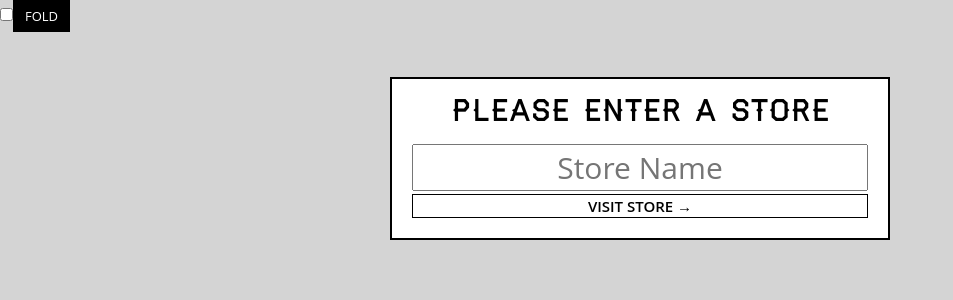
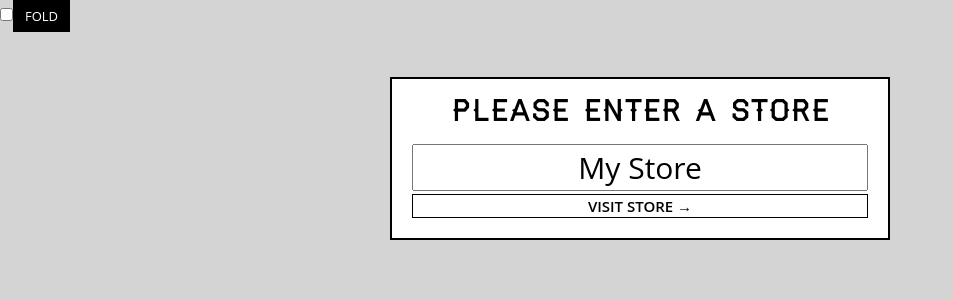
Before and after one commit to peter-aryanto/ReactWesbos, a React (Create React App) app: page / in a window 1280 px wide. Shown: the top 300 px of the page, without its empty margins (0-953 px from the left). Built offline with nearby package versions, Linux system fonts and the light colour scheme.

Commit message:
event and navigate

```diff
--- a/src/components/StorePicker.js
+++ b/src/components/StorePicker.js
@@ -1,10 +1,23 @@
-import React from 'react';
+import React, { useCallback, useRef } from 'react';
+import { useNavigate } from 'react-router-dom';
 
 function StorePicker() {
+  //const storeNameInput = React.createRef();
+  const storeNameInput = useRef();
+  const navigate = useNavigate();
+  const goToStore = (e) => {
+  //const goToStore = useCallback((e) => {
+    e.preventDefault();
+    console.log(storeNameInput);
+    console.log(storeNameInput.current);
+    console.log(storeNameInput.current.value);
+    navigate(`store/${storeNameInput.current.value}`);
+  }
+  //}, []);
   return (
-    <form className='store-selector'>
+    <form className='store-selector' onSubmit={goToStore}>
       <h2>Please Enter A Store</h2>
-      <input type='text' required placeholder='Store Name' />
+      <input type='text' ref={storeNameInput} placeholder='Store Name' defaultValue='My Store' />
       <button type='submit'>Visit Store →</button>
     </form>
   );
```
